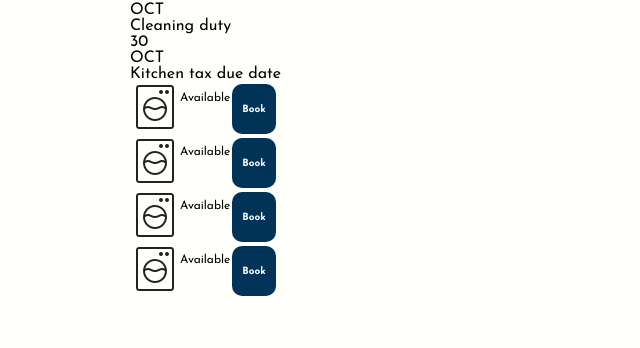
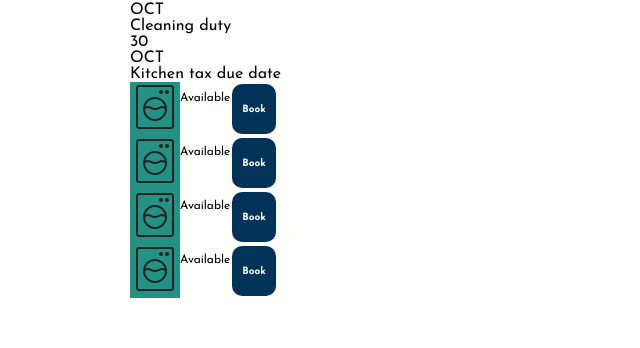
Before and after one commit to vlkeniko/dorm8s, a React (Create React App) app: page / in a window 1280 px wide. Shown: the part 318-666 px from the top of the page, without its empty margins (310-950 px from the left). Built offline with nearby package versions, Linux system fonts and the light colour scheme; no server answers; a web font is replaced by a local one.

Commit message:
Basic styling for wms

```diff
--- a/src/App.css
+++ b/src/App.css
@@ -14,6 +14,8 @@ body {
   --sonic-silver: #767676;
   --eerie-black: #222222;
   --white: #fffffc;
+  --available: #219284;
+  --unavailable: #E48B94;
 }
 
 /*fonts*/
@@ -233,3 +235,8 @@ margin-right: auto;
 .machine {
   display: flex;
 }
+
+.machine .icon {
+  /* background-color: var(--unavailable); */
+  background-color: var(--available);
+}
```
